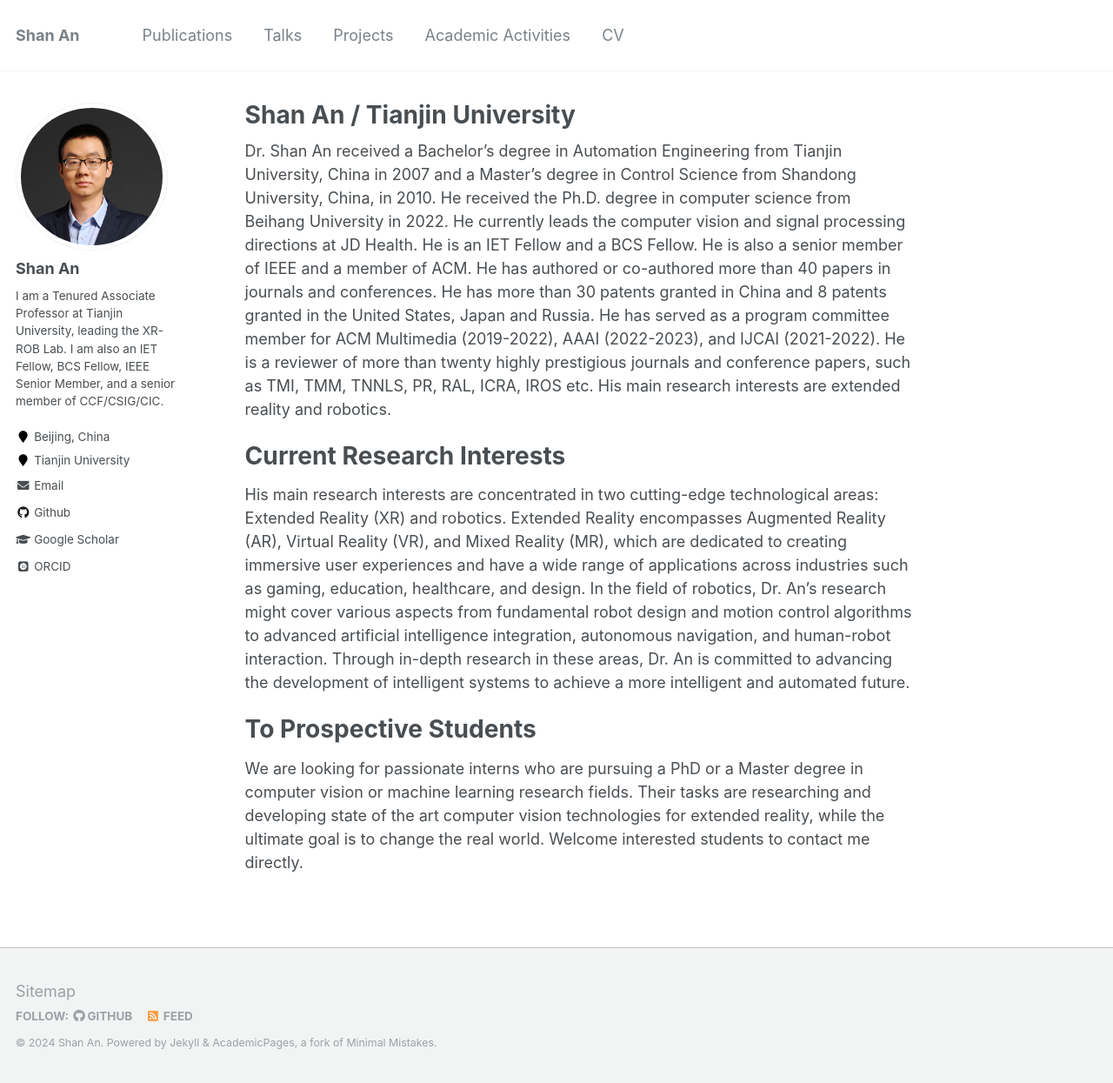
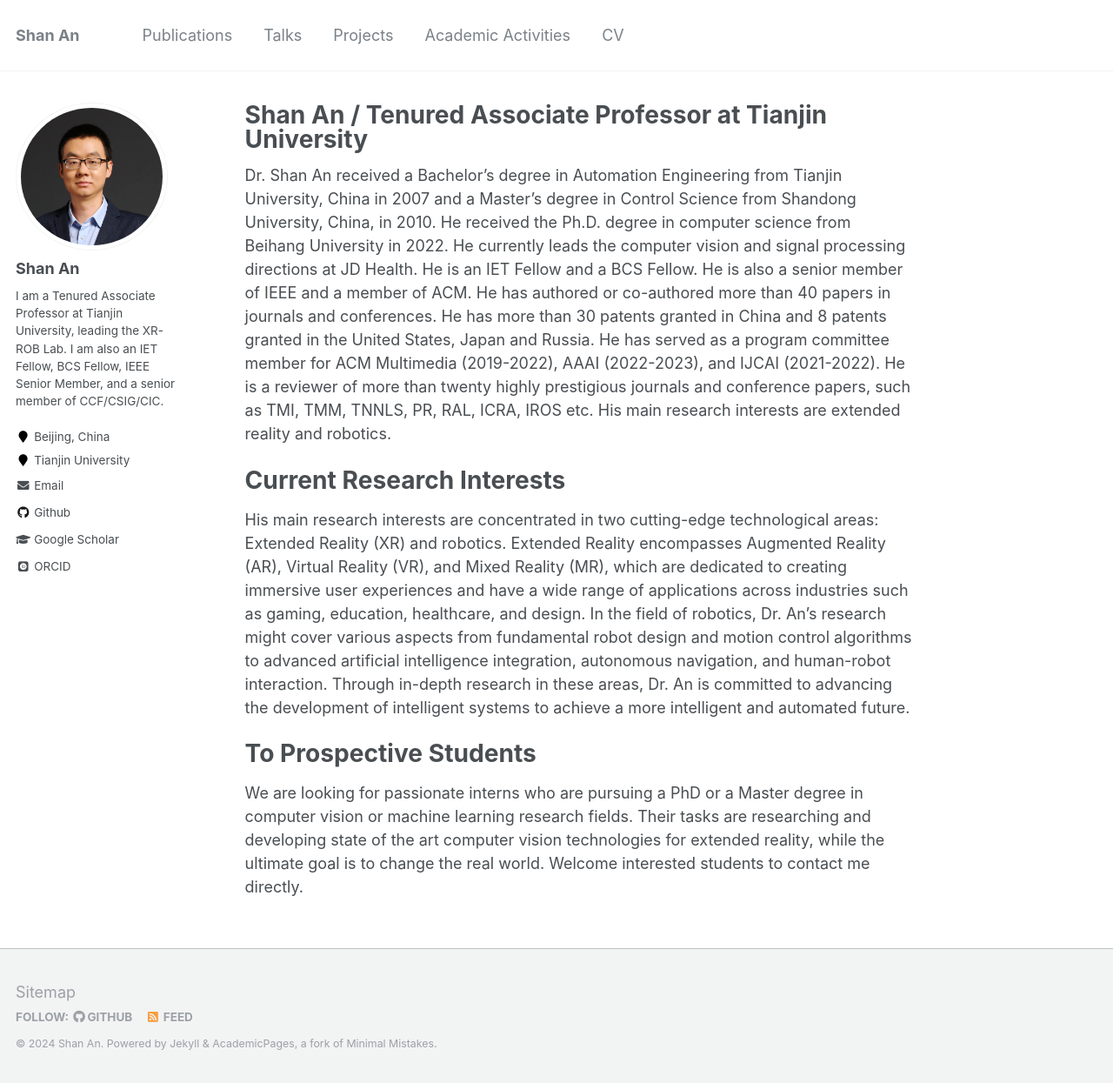
Before and after one commit to anshan-XR-ROB/anshan-XR-ROB.github.io, a Jekyll site: the page built from _pages/about.md, in a window 1280 px wide and 1245 px high. Shown: the whole window at 87% size. Built offline with Jekyll 4.4.1, drawn with Linux system fonts in a browser that asks for light colours; some web fonts are replaced.

Commit message:
Update about.md

```diff
--- a/_pages/about.md
+++ b/_pages/about.md
@@ -1,6 +1,6 @@
 ---
 permalink: /
-title: "Shan An / Tianjin University"
+title: "Shan An / Tenured Associate Professor at Tianjin University"
 excerpt: "About me"
 author_profile: true
 redirect_from:
```
